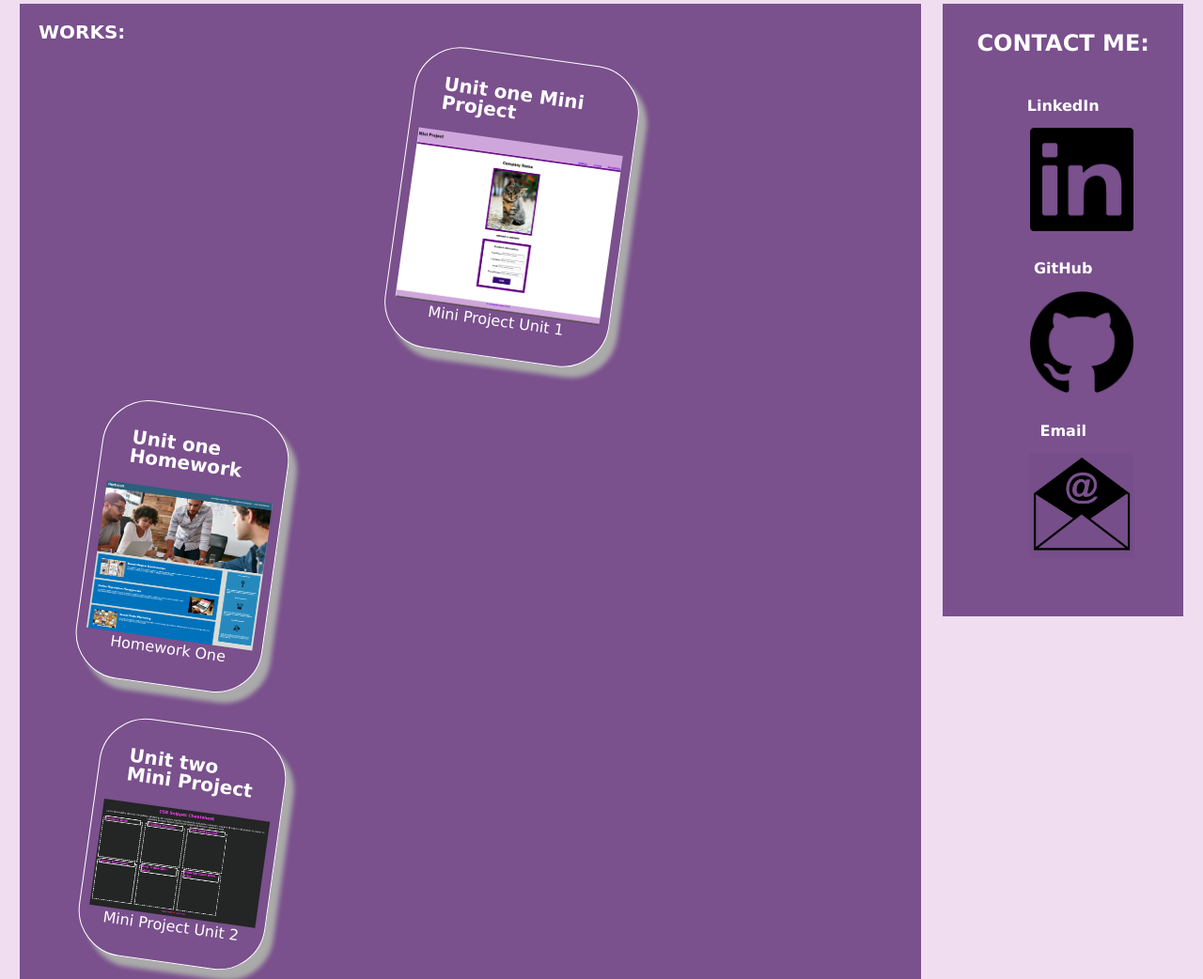
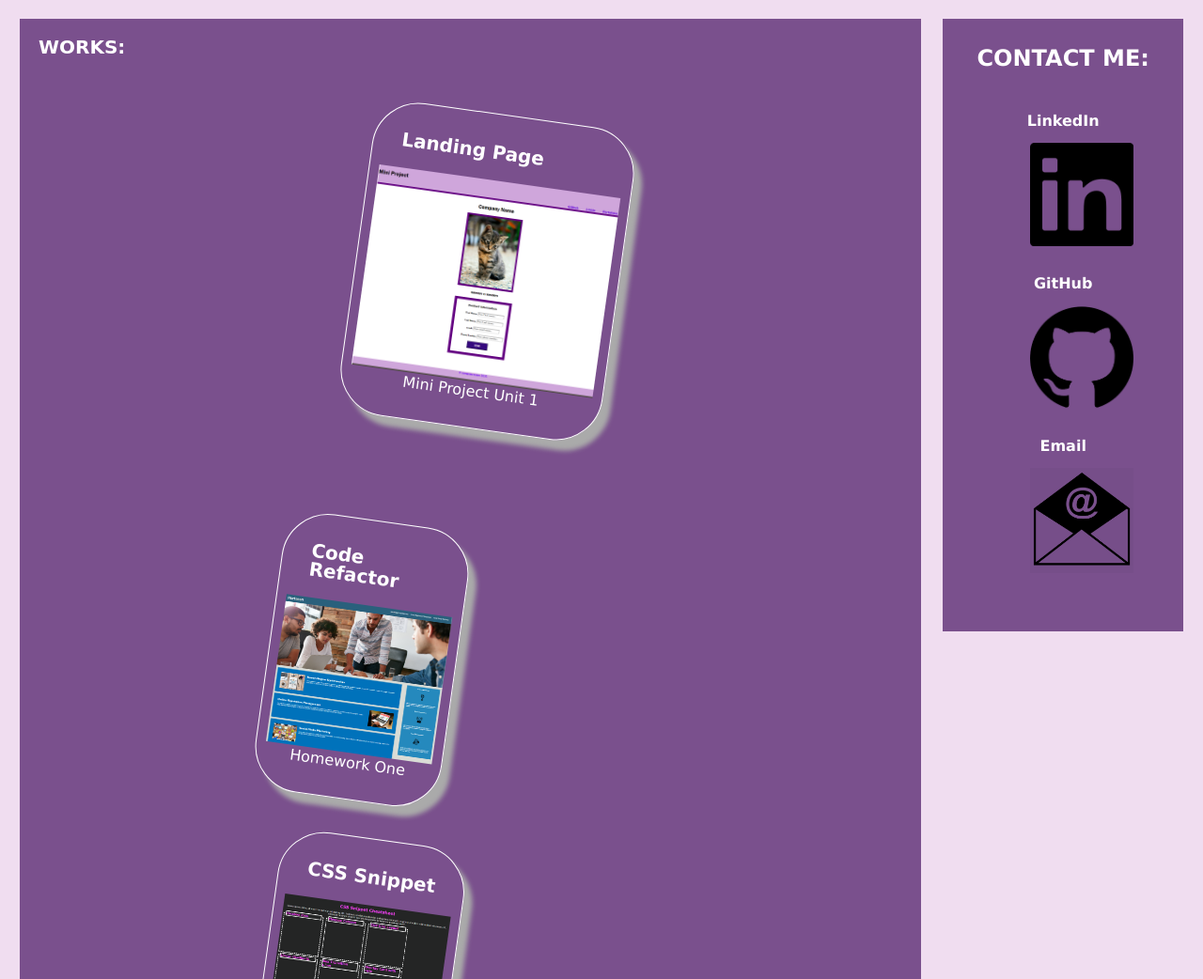
Before and after one commit to MaryMD98/Unit2-Homework, a plain HTML site: page index.html in a window 1280 px wide. Shown: the part 539-1581 px from the top of the page at 94% size. Drawn offline with Linux system fonts and the light colour scheme.

Commit message:
updated the pictures and icons, changed the query in css

```diff
--- a/Assets/css/style.css
+++ b/Assets/css/style.css
@@ -128,29 +128,21 @@ p {
     justify-content:space-evenly;
     flex-direction: row;
     transition: flex-basis 500ms linear;
-    padding-right: 50px;
+    padding-right: 150px;
+    margin-left:15%;   /**/
 }
 
 .firstapp{
     border-style: solid;
     border-width: 1px;
     border-radius: 50px;
-    /* padding: 10px; */
     flex: 0 0 500px;  /* 300 originalusing this changes the size of box*/
     transform: rotate(8deg);
     box-shadow: 10px 10px 5px #aaaaaa;
-    /* margin: 50px; */
-
-    /* margin:60px; */
     padding: 10px;
-    margin:0px;
+    /* margin:0px; */
     margin-bottom: 0px;
     margin-top: 20px;
-
-
-    /* display:block;
-    flex-wrap: wrap;
-    justify-content: space-evenly; */
 }
 
 .firstapp > h3 {
@@ -275,11 +267,11 @@ footer h2 {
 /* device less than 768px - use maxwidth */
 @media screen and (max-width: 768px) {
     /* on tablets, set columns to only be 50% of the width and not grow */
+    /* headear will be on one single line */
+    /* header{
+        background-color: red;
+    } */
 
-    header{
-        background-color: red;
-    }
-    /* headear will be on one single line */
     header nav{
         flex-direction: row;
         margin: 0px;
@@ -300,7 +292,7 @@ footer h2 {
    .products-firstApp {
         flex: 0 0 100%;
         max-width: 100%;
-        padding: 0px;
+        padding: 20px;
         margin:0px;
         flex-direction: column;
     }
@@ -346,45 +338,33 @@ footer h2 {
 
 @media screen and (min-width: 992px) {
 
-header{
+/* header{
     background-color: blue;
-}
+} */
+
+    .aboutMe article img{
+        margin: 20px;
+        margin-top: 0px;
+    }
 
     .products-firstApp {
         flex: 0 0 33.333%;
         max-width: 33.33340%;
-        margin-left: 30%;
-
-
-
-        /* padding: 0px;
-        margin:0px; */
-
-        /* flex-direction:row; */
+        padding-right: 10px;
+        margin-left:25%;
+        margin-top: 5%;
+        margin-bottom: 5%;
     }
 
     .products {
-
         flex: 0 0 33.333%;
         max-width: 33.333%;
-        /* justify-content: space-around; */
-        /* flex-wrap: wrap; */
-
-        /* padding-bottom: 20px; */
-        flex-direction: row;
-    }
+        padding-right: 0px;
+        margin-left:20%;
+     }
 
     .card{
-
-        /* margin-bottom: 20px;
-        margin-top: 20px; */
-        /* flex-direction: row; */
-        /* flex-wrap: wrap; */
-        justify-content:space-evenly;
+        flex-wrap: wrap;
+        flex-direction:row-reverse;
     }
-
-    /* .card-column {
-      flex: 0 0 33.333%;
-      max-width: 33.333%;
-    }  */
 }
--- a/index.html
+++ b/index.html
@@ -63,7 +63,7 @@ about me, Works, projects, Conntact, Resume -->
                 <div class="products-firstApp">
 
                      <section class="firstapp">
-                        <h3>Unit one Mini Project</h3>
+                        <h3>Landing Page</h3>
                         <a href = "https://marymd98.github.io/UnitOne/">
                             <img src="assets/image/screenshot-miniproject-one.png" alt="screenshot image of webpage of miniproject one">
                         </a>
@@ -77,7 +77,7 @@ about me, Works, projects, Conntact, Resume -->
                 <div class="products">
 
                         <section class="card">
-                            <h3>Unit one Homework</h3>
+                            <h3>Code Refactor</h3>
                             <a href = "https://marymd98.github.io/Unit1-Homework/">
                                 <img src="assets/image/screenshot-homework-one.png" alt="screenshot image of webpage of homework one">
                             </a>
@@ -86,7 +86,7 @@ about me, Works, projects, Conntact, Resume -->
                         </section>
 
                         <section class="card">
-                            <h3>Unit two Mini Project</h3>
+                            <h3>CSS Snippet</h3>
                             <a href = "https://marymd98.github.io/UnitTwo/">
                                 <img src="assets/image/screenshot-miniproject-two.png" alt="screenshot image of webpage of miniproject one">
                             </a>
@@ -95,9 +95,9 @@ about me, Works, projects, Conntact, Resume -->
                         </section>
 
                         <section class="card">
-                            <h3>Unit two Homework</h3>
+                            <h3>Portafolio</h3>
                             <a href = "https://marymd98.github.io/Unit2-Homework/">
-                                <img src="assets/image/image-2.png" alt="image plceholder">
+                                <img src="assets/image/screenshot-homework-two.png" alt="screenshot image of webpage of homework two">
                             </a>
 
                             <p>Homework two</p>
```
Also changed, not shown: Assets/image/screenshot-homework-two.png (added).
